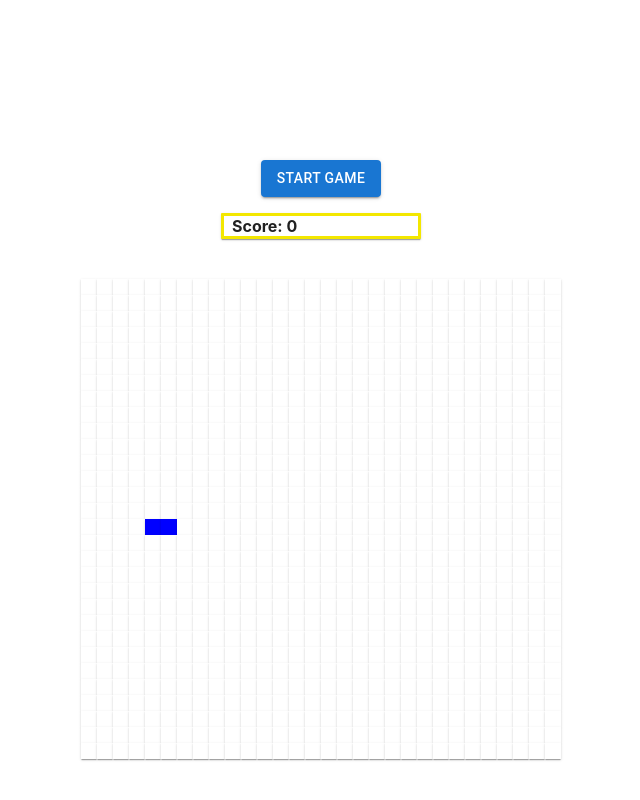
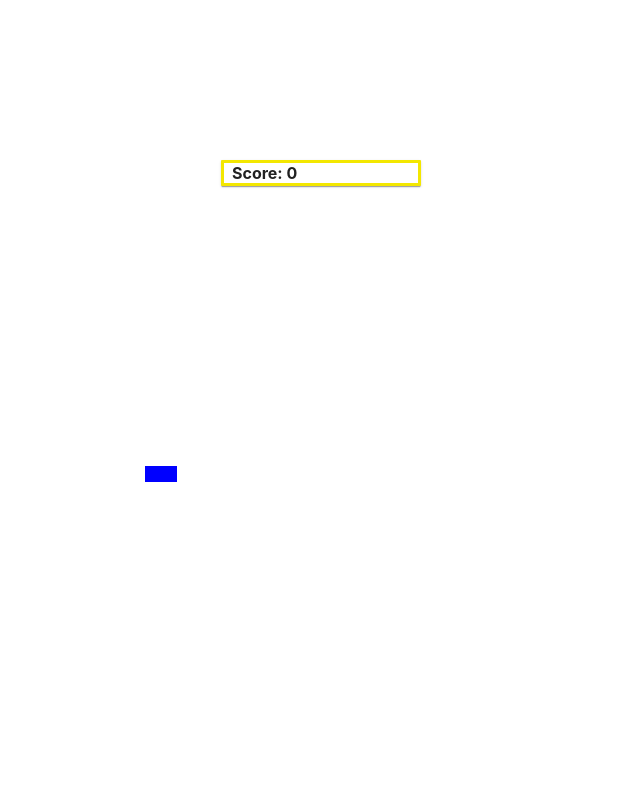
Before and after one commit to carlosrivera22/portfolio, a Next.js app: page /snake in a window 1280 px wide. Shown: the top 800 px of the page, without its empty margins (319-959 px from the left). Built offline with nearby package versions, Linux system fonts and the light colour scheme.

Commit message:
moving snake

```diff
--- a/components/SnakeGameComponents/Board.tsx
+++ b/components/SnakeGameComponents/Board.tsx
@@ -2,18 +2,24 @@ import * as React from 'react';
 import Box from '@mui/material/Box';
 import Grid from '@mui/material/Grid';
 import Cell from './Cell';
-import { MoveUpSharp } from '@mui/icons-material';
 
 const board = Array(30).fill(0).map(row => new Array(30).fill(0))
 const head = [15,5];
 const tail = [head[0], head[1]-1]
 
-export default function Board({ active }: {active: boolean }) {
+export default function Board() {
     const [snake, setSnake] = React.useState([head, tail]);
+    let interval: string | number | NodeJS.Timer | undefined;
 
     const moveRight = () => {
         snake.pop()
         snake.unshift([snake[0][0],snake[0][1]+1])
+        setSnake([...snake])
+    }
+
+    const moveLeft = () => {
+        snake.pop()
+        snake.unshift([snake[0][0],snake[0][1]-1])
         setSnake([...snake])
     }
 
@@ -30,20 +36,31 @@ export default function Board({ active }: {active: boolean }) {
     }
 
     React.useEffect(() => {
-        if(active){
-            setInterval(MoveUpSharp)
+        window.addEventListener('keydown', keyDown);
+    },[]);
+
+
+    function keyDown(e: { preventDefault: () => void; key: string; }){
+        e.preventDefault();
+        clearInterval(interval);
+        if(e.key === 'ArrowDown'){
+            interval = setInterval(moveDown,300);
+        }else if(e.key === 'ArrowUp'){
+            interval = setInterval(moveUp,300);
+        }else if(e.key === 'ArrowRight'){
+            interval = setInterval(moveRight,300);
+        }else if(e.key === 'ArrowLeft'){
+            interval = setInterval(moveLeft,300)
         }
-        return () => {
-            console.log('[useEffect] cleanup');
-          }
-    }, [active]);
+    }
 
     return (
-        <Box sx={{ flexGrow: 1 }} >
+        <div>
+        <Box sx={{ flexGrow: 1 }}>
         <Grid container spacing={0}>
             {board.map((items, row) => {
                 return (
-                    <Grid key={`Row-${row}`} container item spacing={0} justifyContent='center'>
+                    <Grid key={`Row-${row}`} container item spacing={0} justifyContent='center' >
                     {items.map((subItems, col) => {
                         let cellType = 'empty';
                         const currentCell = [row,col];
@@ -64,5 +81,6 @@ export default function Board({ active }: {active: boolean }) {
             })}
         </Grid>
         </Box>
+        </div>
     );
 }
--- a/components/SnakeGameComponents/Cell.tsx
+++ b/components/SnakeGameComponents/Cell.tsx
@@ -9,9 +9,9 @@ const Item = styled(Paper)(({ theme }) => ({
     color: theme.palette.text.secondary,
   }));
 
-export default function Cell({row, col, cellType}: {row: number, col: number, cellType: string}){
+export default function Cell({cellType}: {row: number, col: number, cellType: string}){
     const backgroundColor = cellType === 'empty' ? "white" : "blue";
     return (
-        <Item style={{ borderRadius:0, backgroundColor: backgroundColor }}></Item>
+        <Item style={{ borderRadius:0, backgroundColor: backgroundColor, boxShadow:'none' }}></Item>
     )
 }
--- a/components/SnakeGameComponents/Game.tsx
+++ b/components/SnakeGameComponents/Game.tsx
@@ -12,13 +12,10 @@ export default function Game(){
 
     return (
         <div>
-        <Box display="flex" justifyContent="center" alignItems="center" mb={2}>
-            <Button variant="contained" onClick={() => setActive(true)}>Start Game</Button>
-        </Box>
         <Box display="flex" justifyContent="center" alignItems="center" mb={5}>
             <Score score={score}/>
         </Box>
-        <Board active={active}/>
+        <Board/>
         </div>
     )
 }
```
